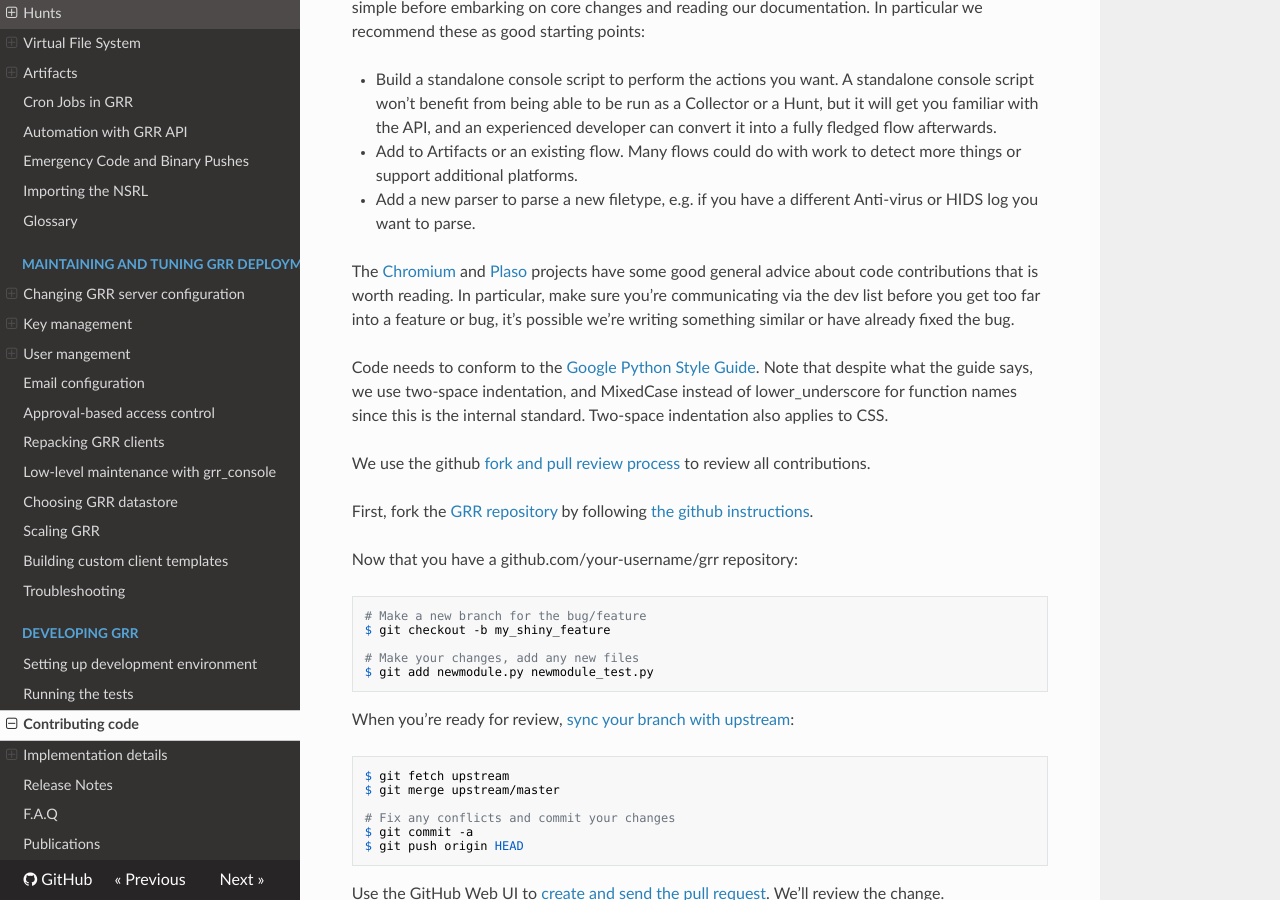
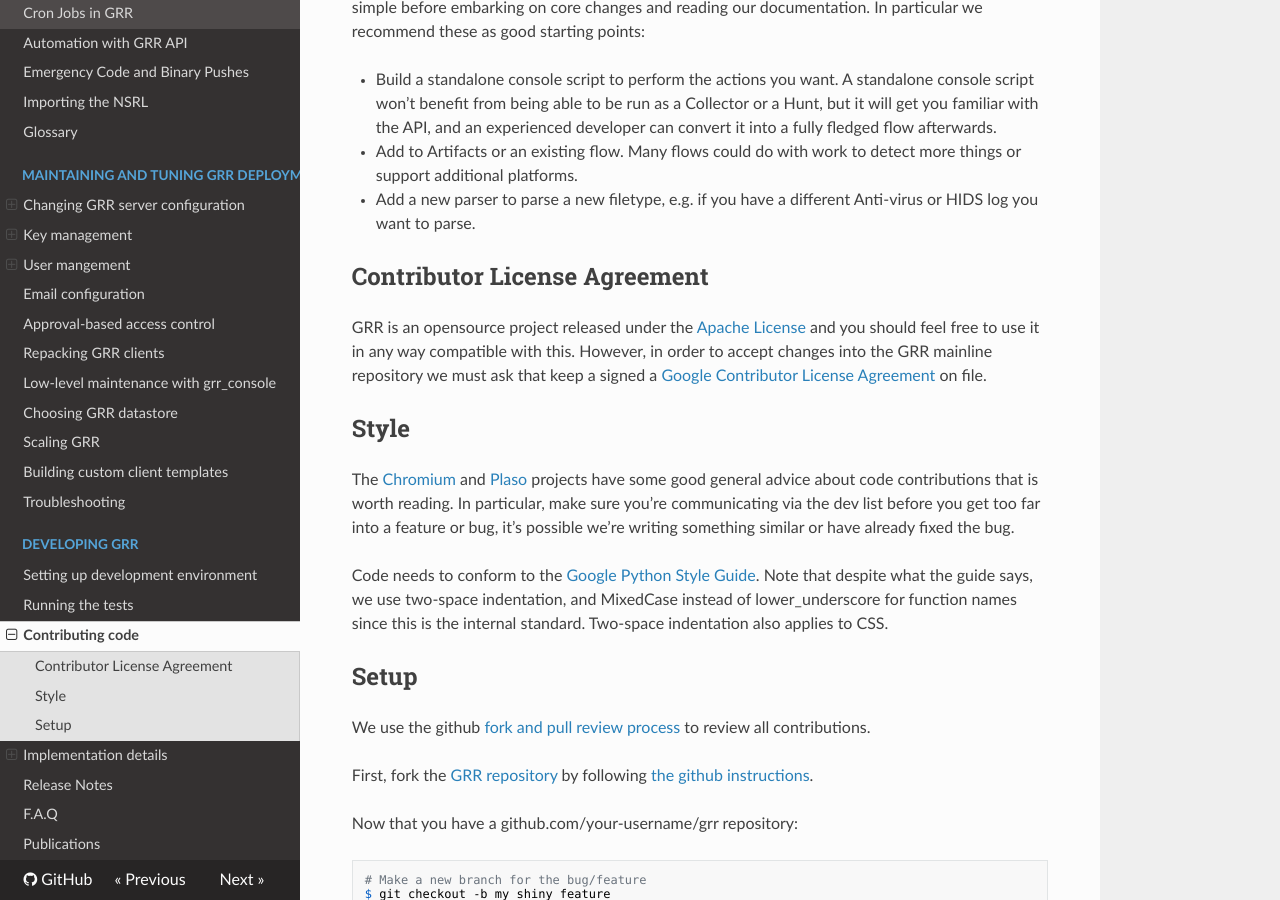
Before and after one commit to google/grr-doc, an MkDocs documentation site: the page built from docs/developing-grr/contributing.md, in a window 1280 px wide and 900 px high, scrolled down 356 px. Built offline with MkDocs 1.6.1, drawn with Linux system fonts in a browser that asks for light colours; nearby versions of some CDN libraries; old or Windows-style settings are respelled for this version of MkDocs.

Commit message:
Update contributing - add sections, mention CLA.

```diff
--- a/docs/developing-grr/contributing.md
+++ b/docs/developing-grr/contributing.md
@@ -26,6 +26,17 @@
   - Add a new parser to parse a new filetype, e.g. if you have a
     different Anti-virus or HIDS log you want to parse.
 
+## Contributor License Agreement
+
+GRR is an opensource project released under the [Apache
+License](https://github.com/google/grr/blob/master/LICENSE) and you should feel
+free to use it in any way compatible with this.  However, in order to accept
+changes into the GRR mainline repository we must ask that keep a signed a
+[Google Contributor License Agreement](https://cla.developers.google.com/clas)
+on file.
+
+## Style
+
 The [Chromium](http://www.chromium.org/developers/contributing-code) and
 [Plaso](http://plaso.kiddaland.net/developer/style-guide) projects have
 some good general advice about code contributions that is worth reading.
@@ -38,6 +49,8 @@
 Note that despite what the guide says, we use two-space indentation, and
 MixedCase instead of lower\_underscore for function names since this is
 the internal standard. Two-space indentation also applies to CSS.
+
+## Setup
 
 We use the github [fork and pull review
 process](https://help.github.com/articles/using-pull-requests) to review
```
